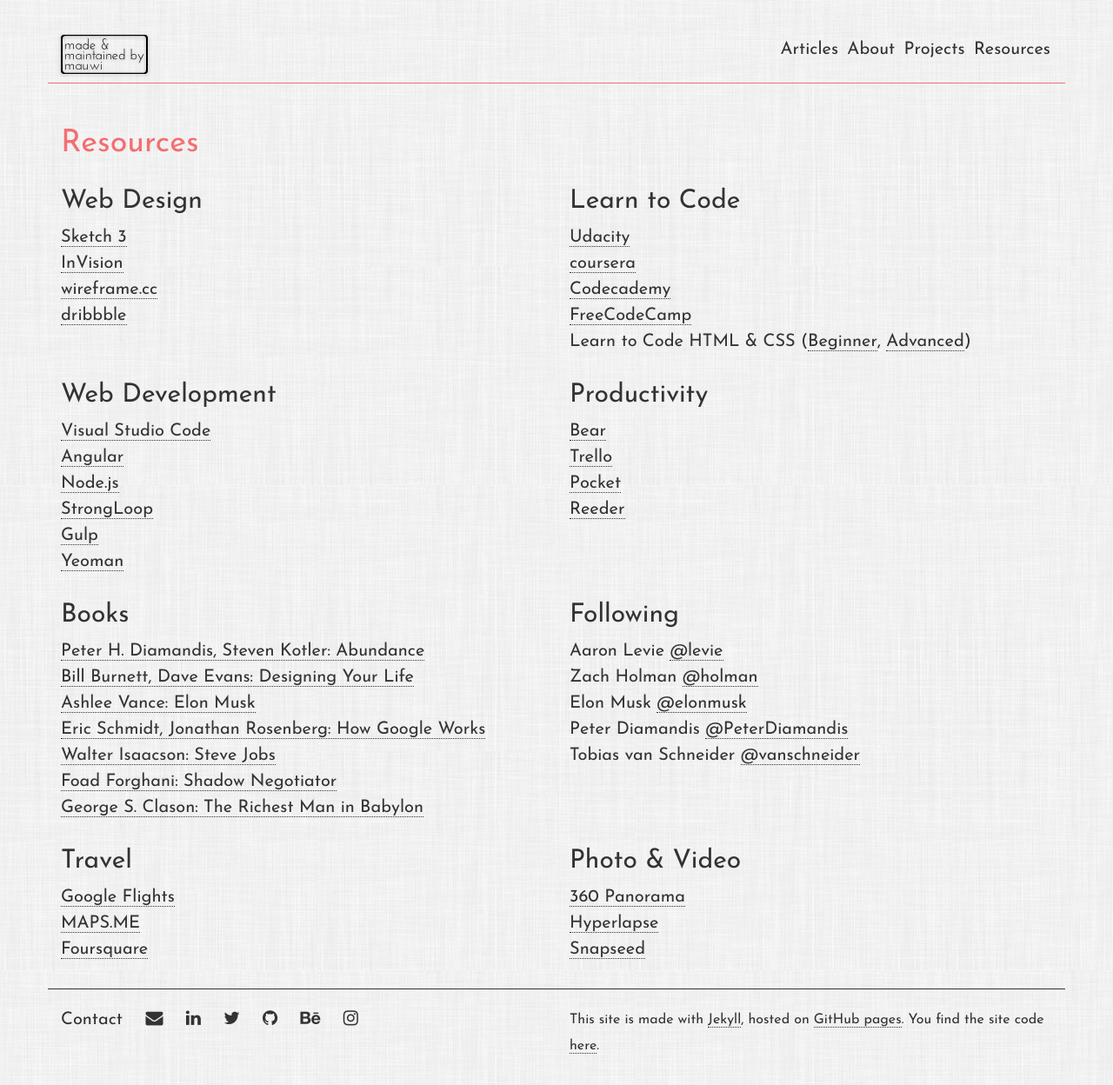
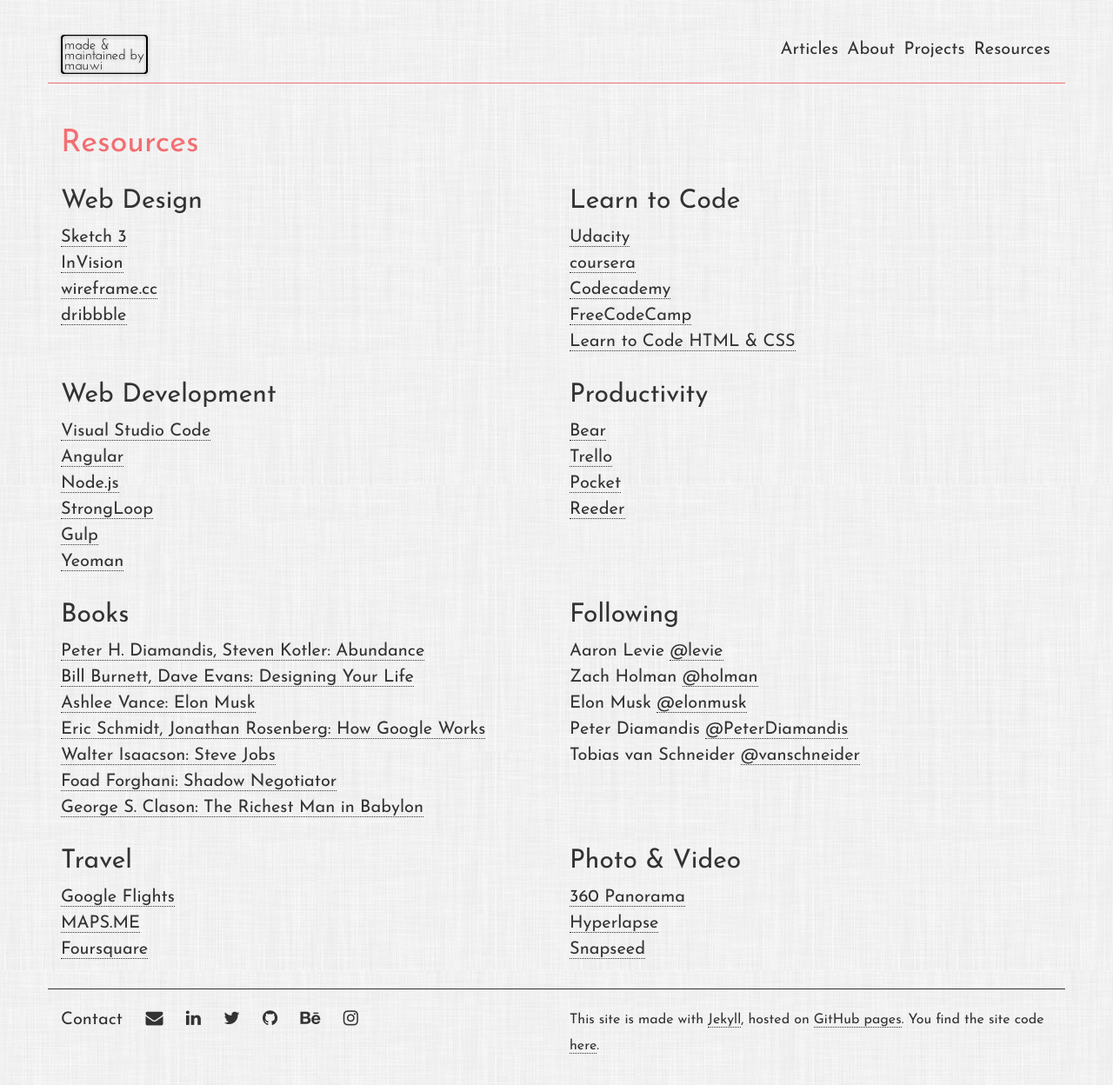
Before and after one commit to mauricewipf/interactive-resume, a Jekyll site: the page built from resources.html, in a window 1280 px wide. Shown: the whole page at 87% size. Built offline with Jekyll 4.4.1, drawn with Linux system fonts in a browser that asks for light colours; nearby versions of some CDN libraries.

Commit message:
Updated resources page

```diff
--- a/resources.html
+++ b/resources.html
@@ -26,7 +26,7 @@
                 <li><a href="https://www.coursera.org">coursera</a></li>
                 <li><a href="https://codecademy.com">Codecademy</a></li>
                 <li><a href="https://www.freecodecamp.org">FreeCodeCamp</a></li>
-                <li>Learn to Code HTML &amp; CSS (<a href="http://learn.shayhowe.com/html-css">Beginner</a>, <a href="http://learn.shayhowe.com/advanced-html-css">Advanced</a>)</li>
+                <li><a href="http://learn.shayhowe.com">Learn to Code HTML &amp; CSS</a></li>
             </ul>
         </div>
     </div>
```
